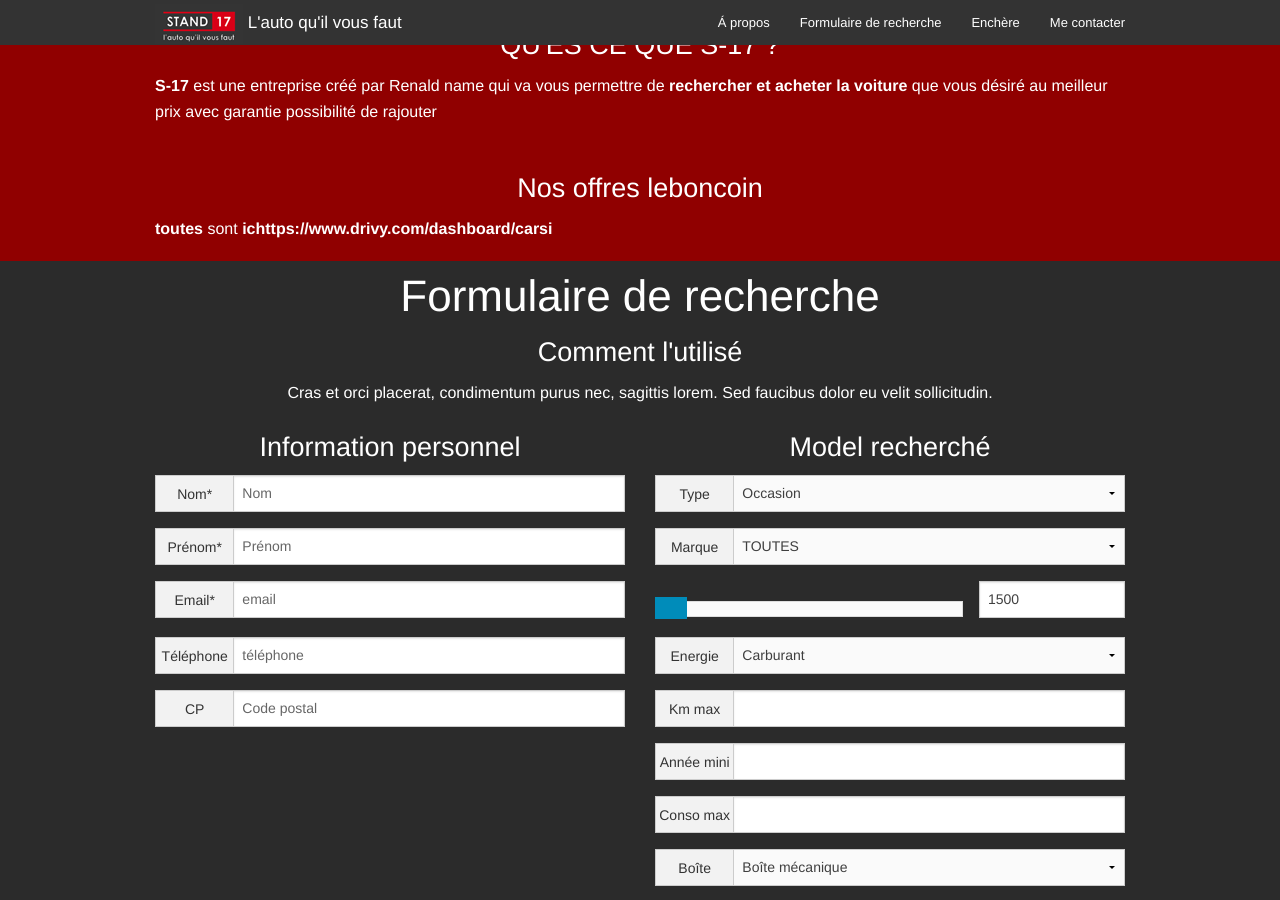
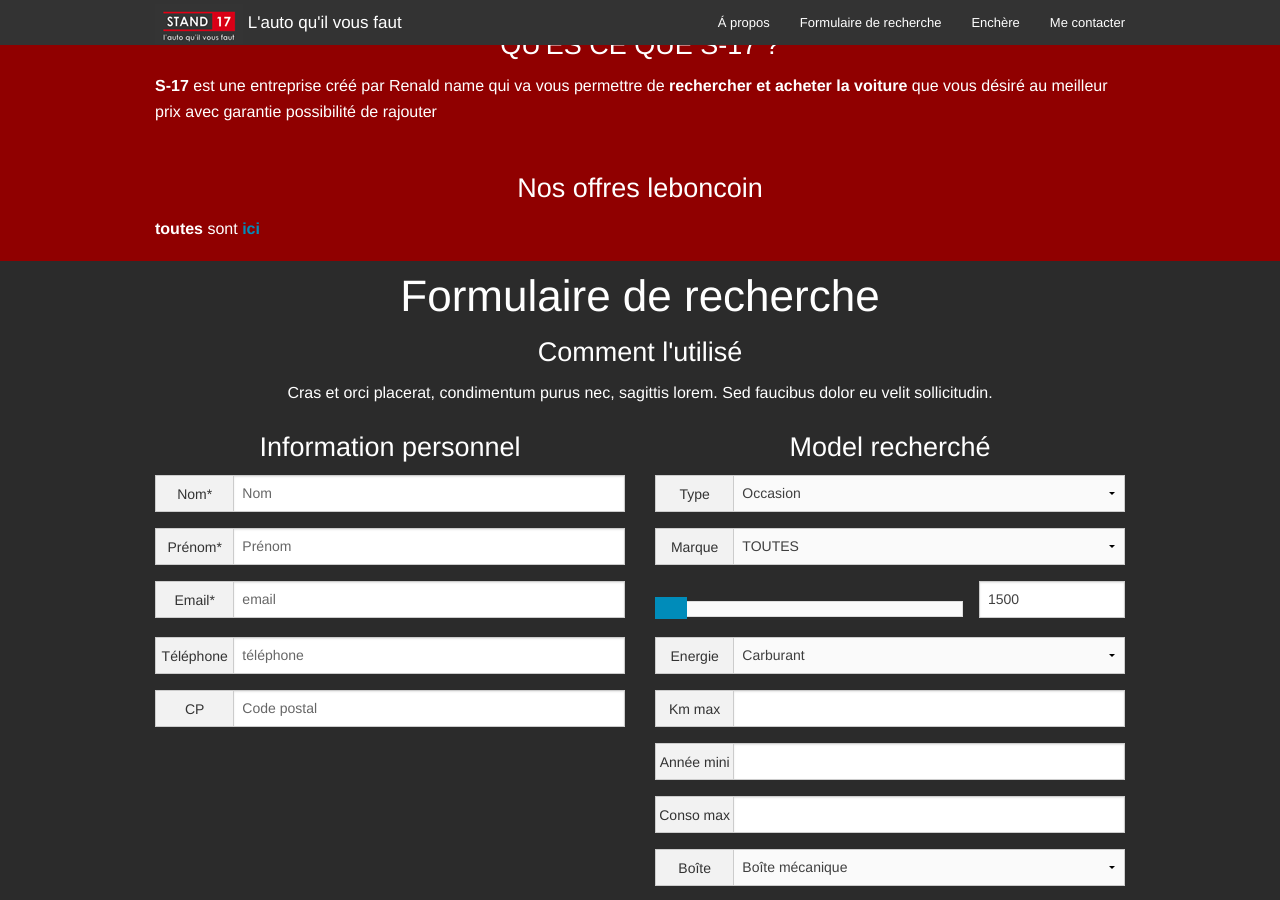
Before and after one commit to Thegeiger/S-17, a Jekyll site: the page built from index.html, in a window 1280 px wide and 900 px high, scrolled down 1127 px. Built offline with Jekyll 4.4.1, drawn with Linux system fonts in a browser that asks for light colours.

Commit message:
Updated 'index.html' via CloudCannon

```diff
--- a/index.html
+++ b/index.html
@@ -99,7 +99,7 @@ enchere:
             <h3 class="text-center editable">QU'ES CE QUE S-17 ?</h3>
             <p class="editable"><strong>S-17</strong> est une entreprise cr&eacute;&eacute; par Renald name qui va vous permettre de <strong>rechercher et acheter la voiture</strong> que vous d&eacute;sir&eacute; au meilleur prix avec garantie possibilit&eacute; de rajouter<br />&nbsp;</p>
             <h3 class="text-center editable">Nos offres leboncoin</h3>
-            <p class="editable"><b>toutes </b>sont<b> ichttps://www.drivy.com/dashboard/carsi</b></p>
+            <p class="editable"><b>toutes </b>sont<b>&nbsp;<a href="www.drivy.com">ici</a></b></p>
           </div>
         </div>
 
```
